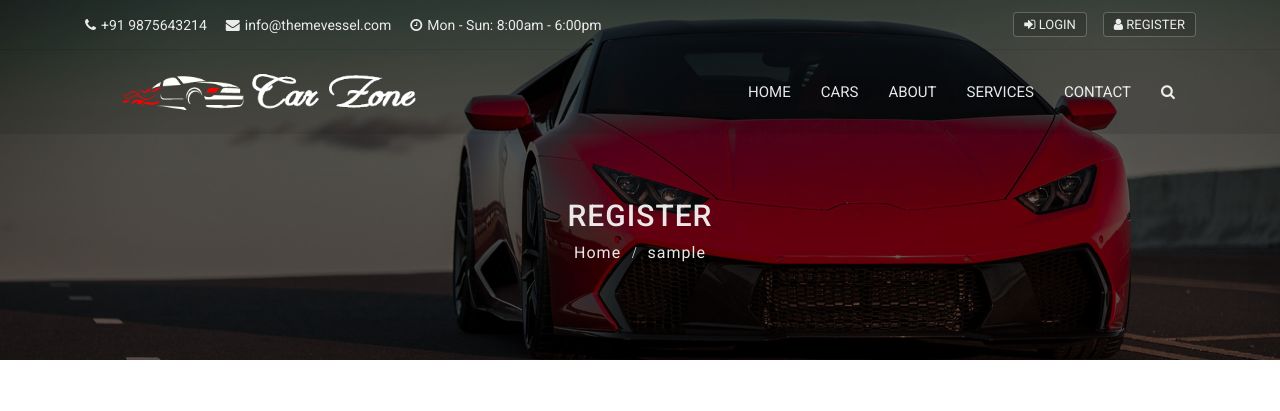
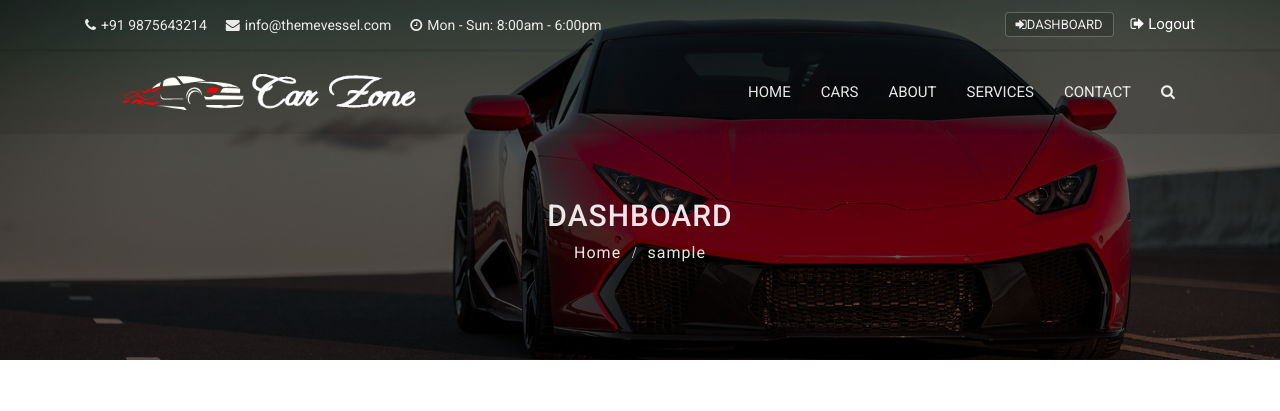
Before and after one commit to rakesh0903/carzone-project, a Django app: page /accounts/dashboard/ in a window 1280 px wide. Shown: the top 411 px of the page. Run offline with Django 4.2, Linux system fonts and the light colour scheme; the visitor is signed in with stand-in values (Sample User, id 1); some libraries are stand-ins or nearby versions.

Commit message:
login,logout,dynamic titles functionality

```diff
--- a/accounts/views.py
+++ b/accounts/views.py
@@ -5,9 +5,27 @@ from django.contrib.auth.models import User
 
 #login function base view
 def login(request):
+    if request.method == 'POST':
+        username = request.POST['username']
+        password = request.POST['password']
+
+        user = auth.authenticate(username=username,password=password)
+
+        if user is not None:
+            auth.login(request,user)
+            messages.success(request,"You are now logged in")
+            return redirect('accounts:dashboard')
+        else:
+            messages.error(request,"Invalid login credentials")
+            return redirect('accounts:login')
+
     return render(request,'accounts/login.html')
 
 def logout(request):
+    if request.method == "POST":
+        auth.logout(request)
+        messages.success(request,"you are successfully logout")
+        return redirect('pages:home')
     return redirect('pages:home')
 
 def register(request):
--- a/templates/accounts/dashboard.html
+++ b/templates/accounts/dashboard.html
@@ -1,11 +1,13 @@
 {% extends 'base.html' %}
+
+{% block title %}| dashboard{% endblock%}
 
 {% block content %}
     <!-- Sub Banner start -->
     <div class="sub-banner overview-bgi">
         <div class="container breadcrumb-area">
             <div class="breadcrumb-areas">
-                <h1>Register</h1>
+                <h1>Dashboard</h1>
                 <ul class="breadcrumbs">
                     <li><a href="{% url 'pages:home' %}">Home</a></li>
                     <li class="active">{{ user.username }}</li>
--- a/templates/accounts/login.html
+++ b/templates/accounts/login.html
@@ -1,4 +1,6 @@
 {% extends 'base.html' %}
+
+{% block title %}| login{% endblock%}
 
 {% block content %}
     {% load static %}
@@ -28,10 +30,11 @@
                                 </a>
                             </div>
                             <h3>Sign into your account</h3>
+                        {% include 'includes/messages.html' %}
                             <form action="{% url 'accounts:login' %}" method="POST">
                               {% csrf_token %}
                                 <div class="form-group form-box">
-                                    <input type="email" name="email" class="input-text" placeholder="Email Address" required>
+                                    <input type="text" name="username" class="input-text" placeholder="username" required>
                                     <i class="flaticon-mail"></i>
                                 </div>
                                 <div class="form-group form-box">
--- a/templates/accounts/register.html
+++ b/templates/accounts/register.html
@@ -1,4 +1,6 @@
 {% extends 'base.html' %}
+
+{% block title %}|Register{% endblock%}
 
 {% block content %}
     {% load static %}
--- a/templates/base.html
+++ b/templates/base.html
@@ -3,7 +3,7 @@
 <html>
 
 <head>
-    <title></title>
+    <title>Car Zone {% block title%} {% endblock%}</title>
     <meta name="viewport" content="width=device-width, initial-scale=1.0">
     <meta charset="utf-8">
 
--- a/templates/cars/car_detail.html
+++ b/templates/cars/car_detail.html
@@ -1,4 +1,6 @@
 {% extends 'base.html' %}
+
+{% block title %}|{{ single_car.car_title }}{% endblock%}
 
 {% block content %}
     {% load static %}
--- a/templates/cars/cars.html
+++ b/templates/cars/cars.html
@@ -1,4 +1,6 @@
 {% extends 'base.html' %}
+
+{% block title %}| Cars Inventory{% endblock%}
 
 {% block content %}
 {% load humanize %}
--- a/templates/cars/search.html
+++ b/templates/cars/search.html
@@ -1,4 +1,6 @@
 {% extends 'base.html' %}
+
+{% block title %}| Search Results{% endblock%}
 
 {% block content %}
     {% load humanize %}
--- a/templates/includes/topbar.html
+++ b/templates/includes/topbar.html
@@ -13,12 +13,25 @@
             </div>
             <div class="col-lg-4 col-md-4 col-sm-5">
                 <ul class="top-social-media pull-right">
+                {% if user.is_authenticated %}
+                    <li>
+                        <a href="{% url 'accounts:dashboard' %}" class="sign-in"><i class="fa fa-sign-in"></i>Dashboard</a>
+                    </li>
+                    <li>
+                        <a href="javascript:(document.getElementById('logout').submit())" class="sign-out"><i class="fa fa-sign-out"></i> Logout</a>
+                        <form action="{% url 'accounts:logout'%}" id="logout" method="POST" >
+                            {% csrf_token %}
+                                <input type="hidden">
+                        </form>
+                    </li>
+                {% else %}
                     <li>
                         <a href="{% url 'accounts:login' %}" class="sign-in"><i class="fa fa-sign-in"></i> Login</a>
                     </li>
                     <li>
                         <a href="{% url 'accounts:register' %}" class="sign-in"><i class="fa fa-user"></i> Register</a>
                     </li>
+                {% endif %}
                 </ul>
             </div>
         </div>
--- a/templates/pages/about.html
+++ b/templates/pages/about.html
@@ -1,4 +1,6 @@
 {% extends 'base.html' %}
+
+{% block title %}| About Us{% endblock%}
 
 {% block content %}
 
--- a/templates/pages/contact.html
+++ b/templates/pages/contact.html
@@ -1,4 +1,6 @@
 {% extends 'base.html'%}
+
+{% block title %}| Contact Us{% endblock%}
 
 {% block content %}
 
--- a/templates/pages/home.html
+++ b/templates/pages/home.html
@@ -1,5 +1,6 @@
 {% extends 'base.html' %}
 
+{% block title %}| Home{% endblock%}
 {% block content %}
   {% load humanize %}
   {% load static %}
@@ -36,6 +37,7 @@
                     </div>
                 </div>
             </div>
+            {% include 'includes/messages.html' %}
             <!-- Search box 3 start -->
             <div class="search-box-4 sb-8">
                 <form action="{% url 'cars:search' %}" method="GET">
--- a/templates/pages/services.html
+++ b/templates/pages/services.html
@@ -1,4 +1,6 @@
 {% extends 'base.html'%}
+
+{% block title %}| Our Services{% endblock%}
 
 {% block content %}
 
```
